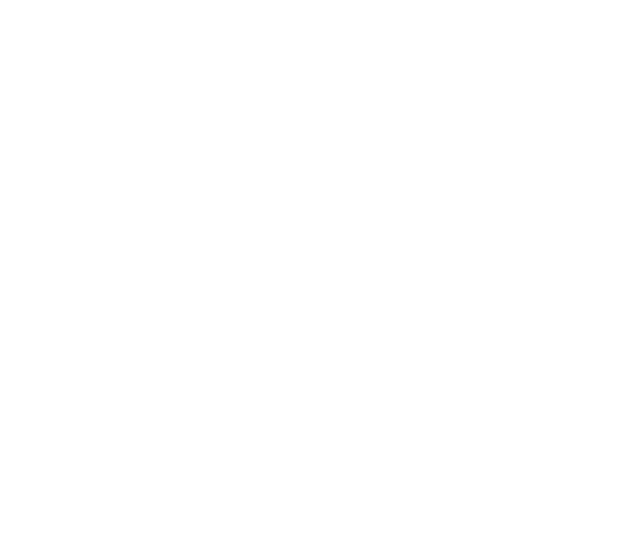
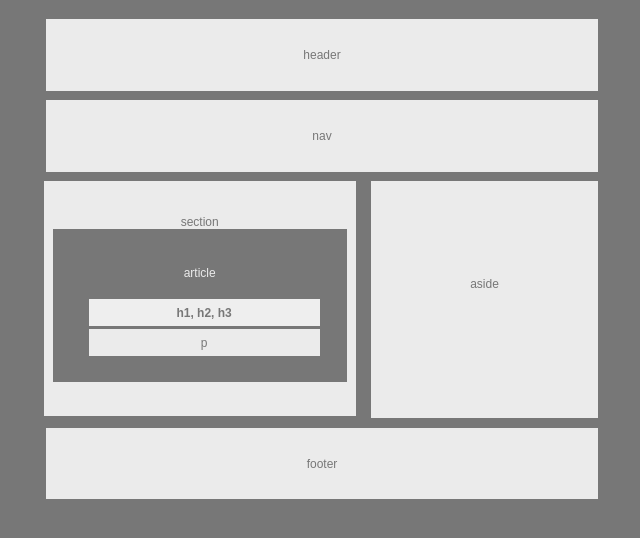
Before and after one commit to llapoint27/HW-Wireframe, a plain HTML site: page index.html in a window 1280 px wide. Shown: the whole page, without its empty margins (166-806 px from the left). Drawn offline with Linux system fonts and the light colour scheme.

Commit message:
Add files via upload

```diff
--- a/index.html
+++ b/index.html
@@ -1,12 +1,40 @@
 <!DOCTYPE html>
 <html lang="en">
+
 <head>
     <meta charset="UTF-8">
     <meta name="viewport" content="width=device-width, initial-scale=1.0">
     <meta http-equiv="X-UA-Compatible" content="ie=edge">
-    <title>Document</title>
+    <title>Wireframe</title>
+
+    <link rel="stylesheet" href="style.css">
 </head>
+
 <body>
+    <div class="header">header</div>
+    <br>
+
+    <div>
+        <nav class="nav">nav</nav>
+    </div>
+
+    <section class="section">section
+
+            <div>
+                <div class="article">article</div>
+
+                <strong><article class="headertags">h1, h2, h3</article></strong>
+
+                <article class="p">p</article>
+            </div>
+
+    </section>
+
+        <div class="aside">aside</div>
+
+        <footer>footer</footer>
+    </div>
 
 </body>
+
 </html>
--- a/style.css
+++ b/style.css
@@ -0,0 +1,99 @@
+
+html {
+    background: #777;
+}
+body {
+    font-family: Arial, Helvetica, sans-serif;
+    font-size: 12px;
+    color: #777;
+    width: 960px;
+}
+
+.header {
+    margin: auto;
+    margin-top: 2%;
+    margin-bottom: -.5%;
+    width: 495px;
+    background: #ebebeb;
+    text-align: center;
+    padding: 3%;
+}
+
+.nav {
+    margin: auto;
+    margin-bottom: 1%;
+    width: 495px;
+    background: #ebebeb;
+    text-align: center;
+    padding: 3%;
+}
+
+.section {
+    position: relative;
+    float: left;
+    margin: auto;
+    margin-bottom: 1%;
+    margin-left: 21%;
+    width: 245px;
+    background: #ebebeb;
+    padding: 3.5%;
+    text-align: center;
+    z-index: -1;
+}
+
+.article {
+    margin-left: -10%;
+    width: 90%;
+    height: 80px;
+    color: #ebebeb;
+    background: #777;
+    padding: 15%;
+    z-index: 0;
+}
+
+.headertags {
+    position: absolute;
+    margin: auto;
+    width: 70%;
+    background: #eee;
+    padding: 2%;
+    margin-bottom: 20px;
+    z-index: 1;
+    bottom: 70px;
+    left: 45px;
+}
+
+.p {
+    position: absolute;
+    margin: auto;
+    margin-bottom: 20px;
+    width: 70%;
+    background: #ebebeb;
+    text-align: center;
+    padding: 2%;
+    z-index: 1;
+    bottom: 40px;
+    left: 45px;
+}
+
+.aside {
+    float: right;
+    margin-bottom: 1%;
+    margin-right: 21.25%;
+    width: 35px;
+    height: 45px;
+    text-align: center;
+    background: #ebebeb;
+    padding: 10%;
+
+}
+
+footer {
+    margin-bottom: 10px;
+    margin: auto;
+    width: 495px;
+    background: #ebebeb;
+    text-align: center;
+    padding: 3%;
+    clear: both;
+}
```
